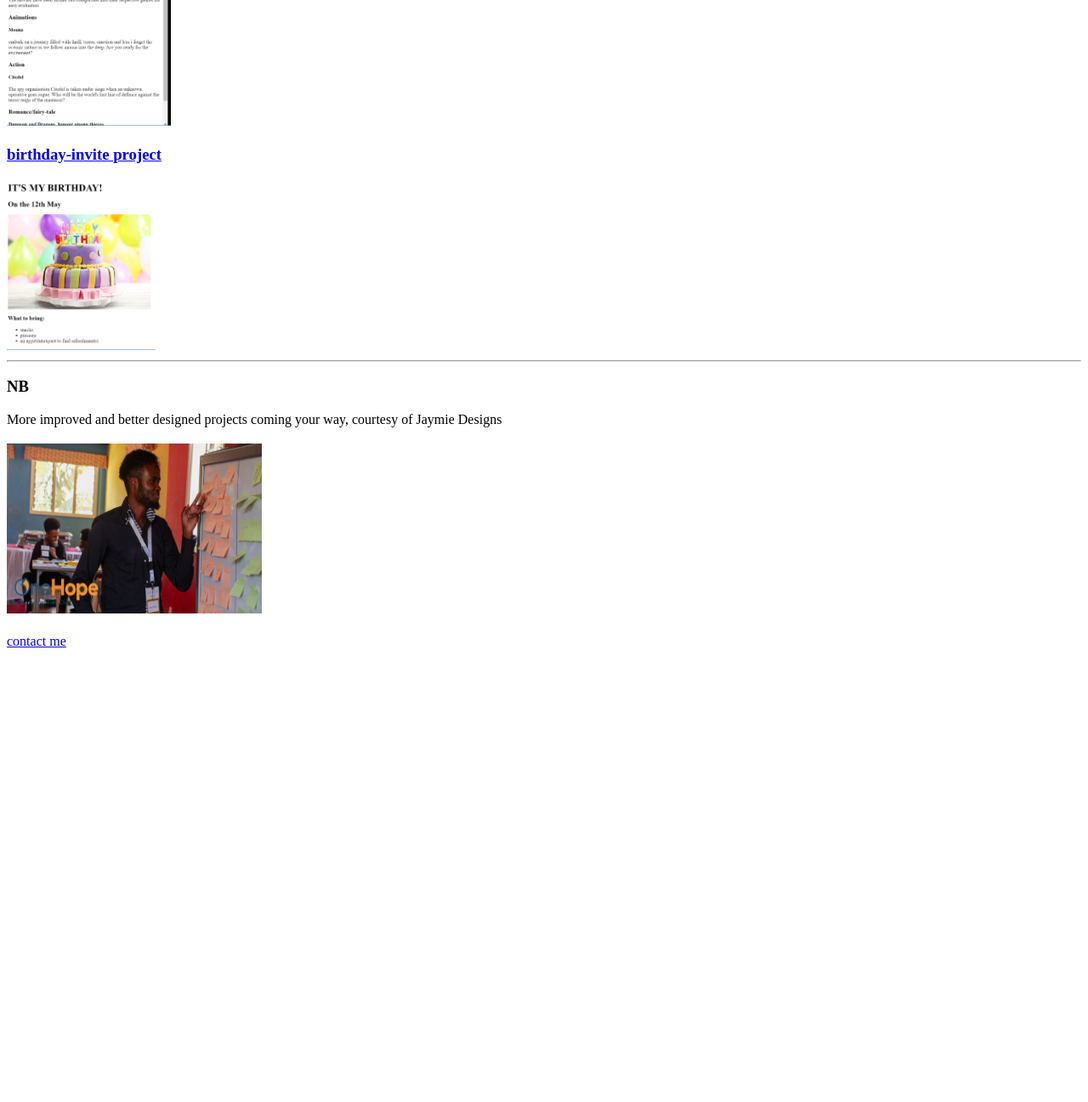
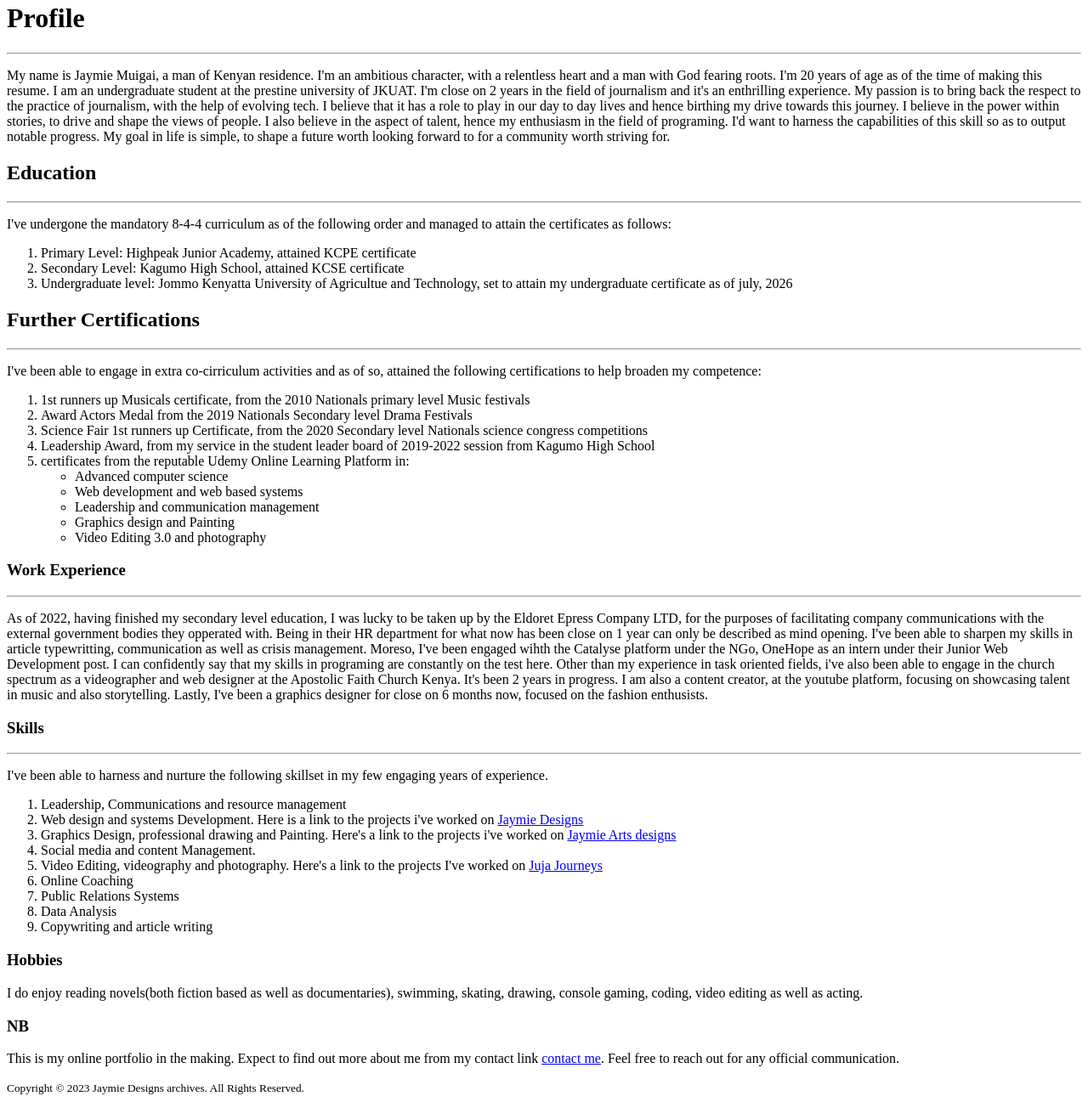
Before and after one commit to JaymieDesign/html-portfolio, a plain HTML site: page index.html in a window 1280 px wide. Shown: the part 240-1537 px from the top of the page at 85% size. Before the commit the page ends 1012 px from the top, so only its background shows below. Drawn offline with Linux system fonts and the light colour scheme.

Commit message:
Add files via upload

```diff
--- a/index.html
+++ b/index.html
@@ -2,36 +2,152 @@
 <html lang="en">
 <head>
     <meta charset="UTF-8">
-    <meta http-equiv="X-UA-Compatible" content="IE=edge">
     <meta name="viewport" content="width=device-width, initial-scale=1.0">
-    <title>Jaymie Designs</title>
+    <title>My Resume</title>
 </head>
+<hr />
 <body>
-    <h1>Jaymie's Portfolio</h1>
+    <img src="./assets/images/Jaymie.jpg"
+    height="200">
+    <h1>
+        Profile
+    </h1>
+    <hr />
+    <p>
+        My name is Jaymie Muigai, a man of Kenyan residence. I'm an ambitious character, with a relentless heart and a man with God fearing roots.
+        I'm 20 years of age as of the time of making this resume. I am an undergraduate student at the prestine university of JKUAT. I'm close on 2 years in the field of journalism and it's an enthrilling experience.
+         My passion is to bring back the respect to the practice of journalism, with the help of evolving tech. I believe that it has a role to play in our day to day lives and hence birthing my drive towards this journey. I believe in the power within stories, to drive and shape the views of people.
+        I also believe in the aspect of talent, hence my enthusiasm in the field of programing. I'd want to harness the capabilities of this skill so as to output notable progress.
+        My goal in life is simple, to shape a future worth looking forward to for a community worth striving for.
+    </p>
     <h2>
-        I am a web developer
+        Education
     </h2>
-    <hr></hr>
-    <h3><a href="./public/movie-ranking project.html">movie-ranking project</a></h3>
-    <img src="./assets/images/movie-ranking.png"
-    height="200"/>
-    <h3><a href="./public/birthday-invite project.html">
-    birthday-invite project</a></h3>
-    <img src="./assets/images/birthday invite.png"
-    height="200"
-    />
-    <hr></hr>
+    <hr />
+    <p>
+        I've undergone the mandatory 8-4-4 curriculum as of the following order and managed to attain the certificates as follows:
+        <ol>
+            <li>
+                Primary Level: Highpeak Junior Academy, attained KCPE certificate
+                </li>
+                <li>
+                    Secondary Level: Kagumo High School, attained KCSE certificate
+                </li>
+                <li>
+                    Undergraduate level: Jommo Kenyatta University of Agricultue and Technology, set to attain my undergraduate certificate as of july, 2026
+                </li>
+        </ol>
+    </p>
+    <h2>
+        Further Certifications
+    </h2>
+    <hr />
+    <p>
+        I've been able to engage in extra co-cirriculum activities and as of so, attained the following certifications to help broaden my competence:
+        <ol>
+            <li>
+                1st runners up Musicals certificate, from the 2010 Nationals primary level Music festivals
+            </li>
+            <li>
+                Award Actors Medal from the 2019 Nationals Secondary level Drama Festivals
+            </li>
+            <li>
+                Science Fair 1st runners up Certificate, from the 2020 Secondary level Nationals science congress competitions
+            </li>
+            <li>
+                Leadership Award, from my service in the student leader board of 2019-2022 session from Kagumo High School
+            </li>
+            <li>
+                certificates from the reputable Udemy Online Learning Platform in:
+                <ul>
+                    <li>
+                        Advanced computer science
+                    </li>
+                    <li>
+                        Web development and web based systems
+                    </li>
+                    <li>
+                        Leadership and communication management
+                    </li>
+                    <li>
+                        Graphics design and Painting
+                    </li>
+                    <li>
+                        Video Editing 3.0 and photography
+                    </li>
+                </ul>
+            </li>
+        </ol>
+    </p>
     <h3>
-        NB
+        Work Experience
+    </h3>
+    <hr />
+    <p>
+        As of 2022, having finished my secondary level education, I was lucky to be taken up by the Eldoret Epress Company LTD, for the purposes of facilitating company communications with
+        the external government bodies they opperated with. Being in their HR department for what now has been close on 1 year can only be described as mind opening. I've been able to sharpen
+        my skills in article typewritting, communication as well as crisis management. Moreso, I've been engaged wihth the Catalyse platform under the NGo, OneHope as an intern under their Junior Web Development
+        post. I can confidently say that my skills in programing are constantly on the test here. Other than my experience in task oriented fields, i've also been able to engage in the church spectrum as a videographer
+        and web designer at the Apostolic Faith Church Kenya. It's been 2 years in progress. I am also a content creator, at the youtube platform, focusing on showcasing talent in music and also storytelling. Lastly,
+        I've been a graphics designer for close on 6 months now, focused on the fashion enthusists.
+    </p>
+    <h3>
+        Skills
+    </h3>
+    <hr />
+    <p>
+        I've been able to harness and nurture the following skillset in my few engaging years of experience.
+        <ol>
+            <li>
+               Leadership, Communications and resource management
+            </li>
+            <li>
+                Web design and systems Development. Here is a link to the projects i've worked on
+                <a href="https://jaymiedesign.github.io/html-portfolio/">Jaymie Designs</a>
+            </li>
+            <li>
+                Graphics Design, professional drawing and Painting. Here's a link to the projects i've worked on
+                <a href="link">Jaymie Arts designs</a>
+            </li>
+            <li>
+                Social media and content Management.
+            </li>
+            <li>
+                Video Editing, videography and photography. Here's a link to the projects I've worked on
+                <a href="link">Juja Journeys</a>
+            </li>
+            <li>
+                Online Coaching
+            </li>
+            <li>
+                Public Relations Systems
+            </li>
+            <li>
+                Data Analysis
+            </li>
+            <li>
+                Copywriting and article writing
+            </li>
+        </ol>
+
+    </p>
+    <h3>
+        Hobbies
     </h3>
     <p>
-        More improved and better designed projects coming your way, courtesy of Jaymie Designs
+        I do enjoy reading novels(both fiction based as well as documentaries), swimming, skating, drawing, console gaming, coding, video editing as well as acting.
     </p>
-    <h3><a href="./public/about.html"><img src="./assets/images/Jaymie.jpg"
-    width="300"
-    height="200">
-    </a>
-    </h3>
-    <a href="./public/contact.html">contact me</a>
+<h3>
+    NB
+</h3>
+<p>
+    This is my online portfolio in the making. Expect to find out more about me from my contact link
+    <a href="./public/contact.html">contact me</a>. Feel free to reach out for any official communication.
+</p>
+<footer>
+    <small>
+        Copyright © 2023 Jaymie Designs archives. All Rights Reserved.
+    </small>
+</footer>
 </body>
-</html>
+</html
```
Also changed, not shown: public/contact.html (+1 -3 lines).
